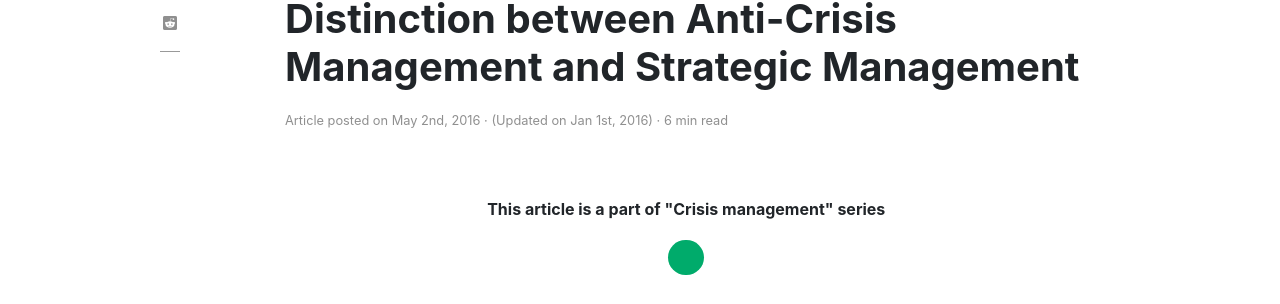
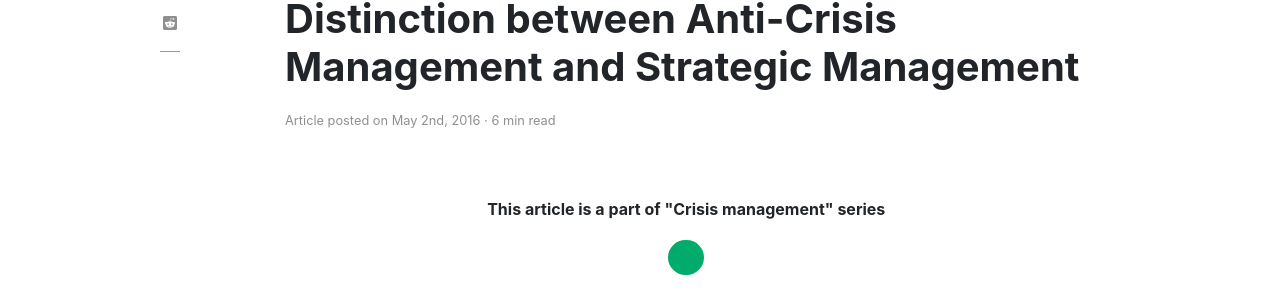
Before and after one commit to mgroheu/mgroh.github.io, a Jekyll site: the page built from _posts/2016-05-02-anti-crisis-management-distinction-anti-crisis-management-strategic-management.md, in a window 1280 px wide and 900 px high. Shown: the part 352-656 px from the top of the window. Built offline with Jekyll 4.4.1, drawn with Linux system fonts in a browser that asks for light colours; nearby versions of some CDN libraries; comment, search, counter and statistics services are not loaded.

Commit message:
Update 2016-05-02-anti-crisis-management-distinction-anti-crisis-management-strategic-management.md

```diff
--- a/_posts/2016-05-02-anti-crisis-management-distinction-anti-crisis-management-strategic-management.md
+++ b/_posts/2016-05-02-anti-crisis-management-distinction-anti-crisis-management-strategic-management.md
@@ -9,7 +9,7 @@ author: mg
 tags: [strategic management, crisis management, analysis]
 categories: [Crisis management]
 series: Crisis management
-last_modified_at: 2016.01.01
+last_modified_at:
 image: assets/images/2016/05/anti-crisis-management-distinction-anti-crisis-management-strategic-management.jpg
 image_credits: <a style="background-color:black;color:white;text-decoration:none;padding:4px 6px;font-family:-apple-system, BlinkMacSystemFont, &quot;San Francisco&quot;, &quot;Helvetica Neue&quot;, Helvetica, Ubuntu, Roboto, Noto, &quot;Segoe UI&quot;, Arial, sans-serif;font-size:12px;font-weight:bold;line-height:1.2;display:inline-block;border-radius:3px" href="https://unsplash.com/@jplenio?utm_medium=referral&amp;utm_campaign=photographer-credit&amp;utm_content=creditBadge" target="_blank" rel="noopener noreferrer" title="Download free do whatever you want high-resolution photos from Johannes Plenio"><span style="display:inline-block;padding:2px 3px"><svg xmlns="http://www.w3.org/2000/svg" style="height:12px;width:auto;position:relative;vertical-align:middle;top:-2px;fill:white" viewBox="0 0 32 32"><title>unsplash-logo</title><path d="M10 9V0h12v9H10zm12 5h10v18H0V14h10v9h12v-9z"></path></svg></span><span style="display:inline-block;padding:2px 3px">Johannes Plenio</span></a>
 ---
```
